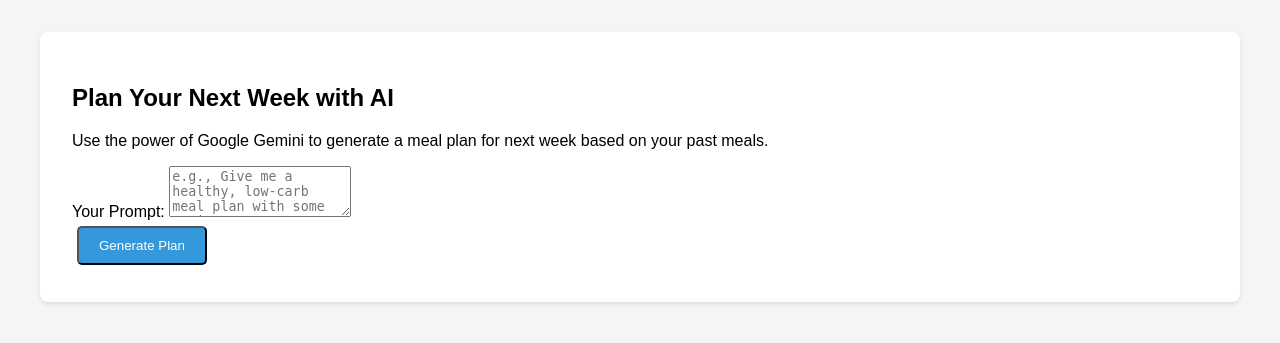
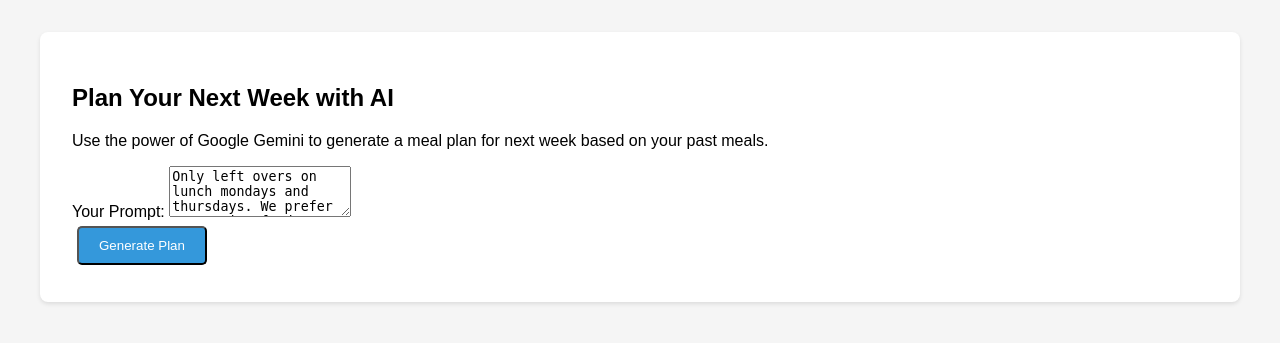
Before and after one commit to iamkhush/weekly-meals, a Django app: page /plan-with-ai/ in a window 1280 px wide. Shown: the part 182-525 px from the top of the page. Run offline with Django 5.2, Linux system fonts and the light colour scheme.

Commit message:
added default user and bugfix

```diff
--- a/meals/templates/meals/plan_with_ai.html
+++ b/meals/templates/meals/plan_with_ai.html
@@ -10,7 +10,7 @@
     {% csrf_token %}
     <div class="form-group">
         <label for="prompt">Your Prompt:</label>
-        <textarea name="prompt" id="prompt" class="form-control" rows="3" placeholder="e.g., Give me a healthy, low-carb meal plan with some variety.">{{ request.POST.prompt }}</textarea>
+        <textarea name="prompt" id="prompt" class="form-control" rows="3" placeholder="e.g., Give me a healthy, low-carb meal plan with some variety.">{% if request.POST.prompt %}{{ request.POST.prompt }}{% else %}Only left overs on lunch mondays and thursdays. We prefer vegetarian food variety is preferred.{% endif %}</textarea>
     </div>
     <button type="submit" class="btn">Generate Plan</button>
 </form>
--- a/meals/views.py
+++ b/meals/views.py
@@ -135,8 +135,10 @@ def plan_with_ai(request):
         today = timezone.now().date()
         four_weeks_ago = today - timedelta(weeks=4)
 
+        user = get_default_user()
+
         meal_entries = MealPlanEntry.objects.filter(
-            meal_plan__user=request.user,
+            meal_plan__user=user,
             meal_plan__created_at__gte=four_weeks_ago
         ).select_related('meal').order_by('meal_plan__created_at', 'day_of_week', 'meal_type')
 
```
